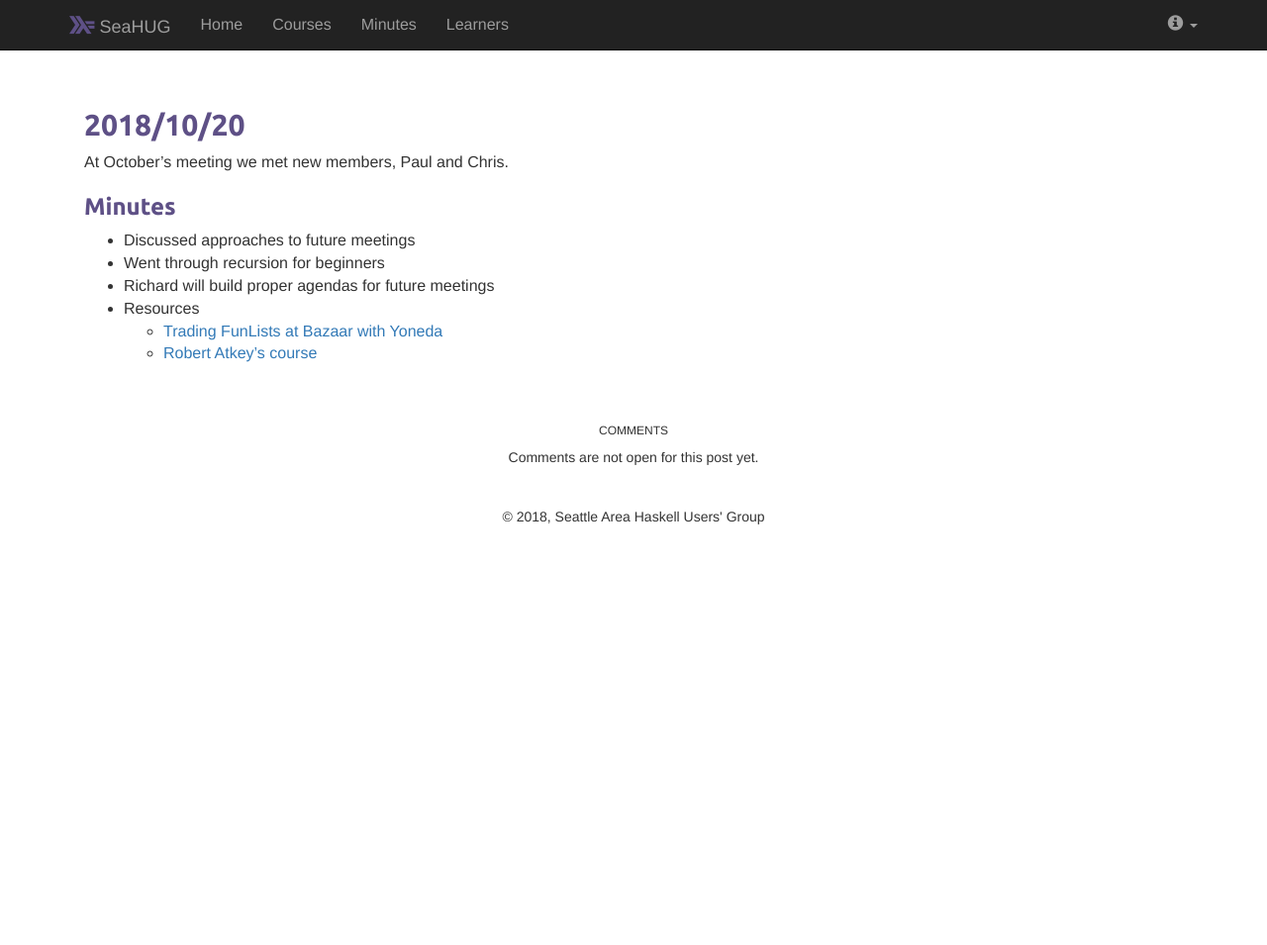
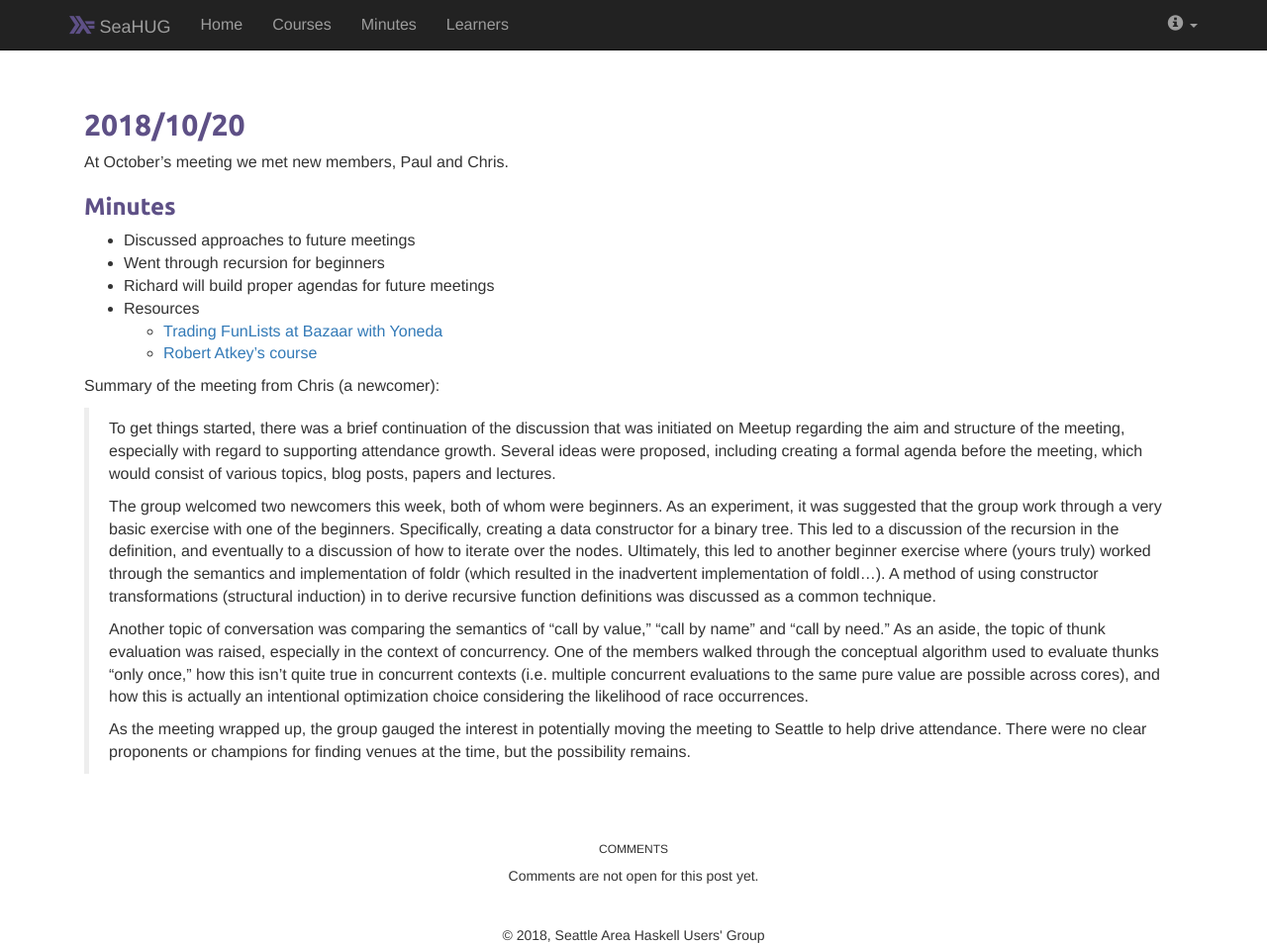
Before and after one commit to seahug/seahug.github.io, a Jekyll site: the page built from _posts/2018-10-20-minutes.md, in a window 1280 px wide and 955 px high. Shown: the whole window at 99% size. Built offline with Jekyll 4.4.1, drawn with Linux system fonts in a browser that asks for light colours; nearby versions of some CDN libraries.

Commit message:
Update 2018-10-20-minutes.md

```diff
--- a/_posts/2018-10-20-minutes.md
+++ b/_posts/2018-10-20-minutes.md
@@ -20,3 +20,13 @@ At October's meeting we met new members, Paul and Chris.
 
 [bob-atkey]: https://github.com/bobatkey/CS316-18
 [trading-funlists]: https://bartoszmilewski.com/2018/10/12/trading-funlists-at-a-bazaar-with-yoneda/
+
+Summary of the meeting from Chris (a newcomer):
+
+>To get things started, there was a brief continuation of the discussion that was initiated on Meetup regarding the aim and structure of the meeting, especially with regard to supporting attendance growth. Several ideas were proposed, including creating a formal agenda before the meeting, which would consist of various topics, blog posts, papers and lectures.
+>
+>The group welcomed two newcomers this week, both of whom were beginners. As an experiment, it was suggested that the group work through a very basic exercise with one of the beginners. Specifically, creating a data constructor for a binary tree. This led to a discussion of the recursion in the definition, and eventually to a discussion of how to iterate over the nodes. Ultimately, this led to another beginner exercise where (yours truly) worked through the semantics and implementation of foldr (which resulted in the inadvertent implementation of foldl...). A method of using constructor transformations (structural induction) in to derive recursive function definitions was discussed as a common technique.
+>
+>Another topic of conversation was comparing the semantics of "call by value," "call by name" and "call by need." As an aside, the topic of thunk evaluation was raised, especially in the context of concurrency. One of the members walked through the conceptual algorithm used to evaluate thunks "only once," how this isn't quite true in concurrent contexts (i.e. multiple concurrent evaluations to the same pure value are possible across cores), and how this is actually an intentional optimization choice considering the likelihood of race occurrences.
+>
+>As the meeting wrapped up, the group gauged the interest in potentially moving the meeting to Seattle to help drive attendance. There were no clear proponents or champions for finding venues at the time, but the possibility remains.
```
